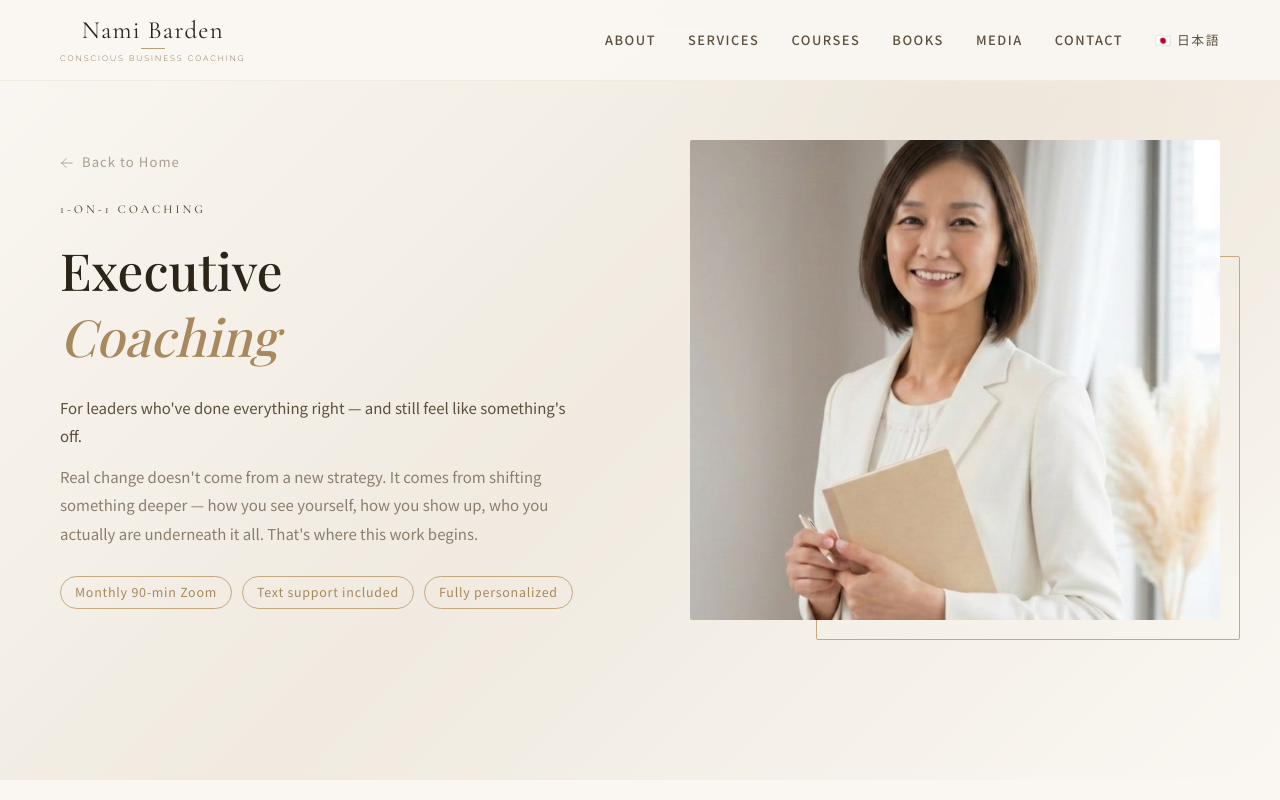
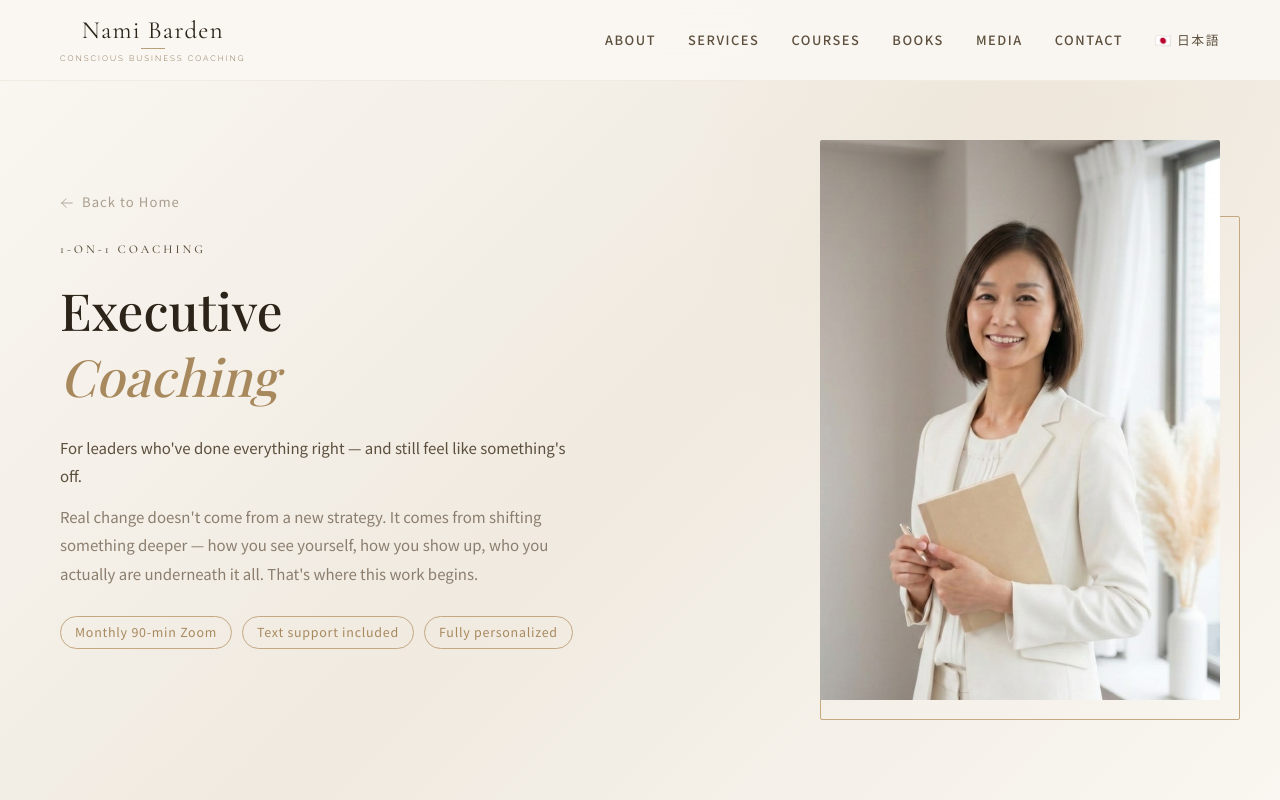
Before and after one commit to overlordforthew/NamiBarden, a website: page public/executive-coaching-en.html in a window 1280 px wide. Shown: the top 800 px of the page. Drawn offline with nearby package versions, Linux system fonts and the light colour scheme; a web font is replaced by a local one.

Commit message:
Ai Chan: update public/certification-course-en.html, public/certification-course.html, public/executive-coaching-en.html, public/executive-coaching.html, public/index.html, public/online-course-1.html

```diff
--- a/public/executive-coaching-en.html
+++ b/public/executive-coaching-en.html
@@ -323,15 +323,19 @@ html[lang="en"] .nav-logo .logo-sub {
 }
 .page-hero-image img {
   width: 100%;
-  height: 480px;
+  max-width: 400px;
+  height: 560px;
   object-fit: cover;
   border-radius: 2px;
+  display: block;
+  margin-left: auto;
 }
 .hero-img-decoration {
   position: absolute;
   bottom: -20px; right: -20px;
-  width: 80%;
-  height: 80%;
+  width: 90%;
+  max-width: 420px;
+  height: 90%;
   border: 1px solid var(--gold);
   border-radius: 2px;
   z-index: -1;
@@ -739,7 +743,7 @@ html[lang="en"] .footer-logo .logo-sub {
   letter-spacing: 0.25em;
   text-transform: uppercase;
 }
-.footer-brand p { font-size: 0.88rem; color: rgba(250,247,242,0.5); line-height: 1.8; }
+.footer-brand p { font-size: 0.88rem; color: rgba(250,247,242,0.5); line-height: 1.8; text-align: center; }
 .footer-social { display: flex; gap: 16px; margin-top: 24px; }
 .footer-social a {
   width: 36px; height: 36px;
```
Also changed, not shown: public/certification-course-en.html (+1 -1 lines), public/certification-course.html (+1 -1 lines), public/executive-coaching.html (+8 -4 lines), public/index.html (+1 -1 lines), public/online-course-1.html (+1 -1 lines), public/online-course-2.html (+1 -1 lines), public/privacy-policy-en.html (+1 -1 lines), public/privacy-policy.html (+1 -1 lines).
